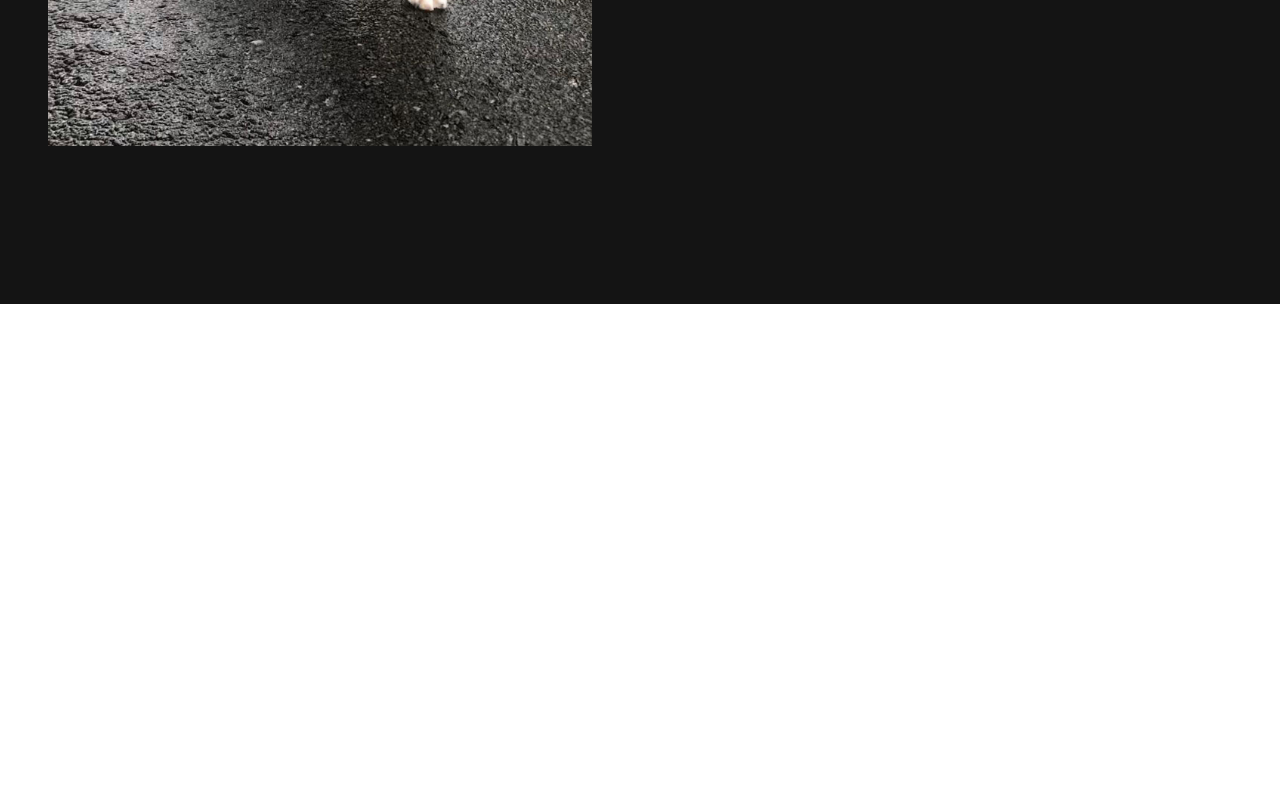
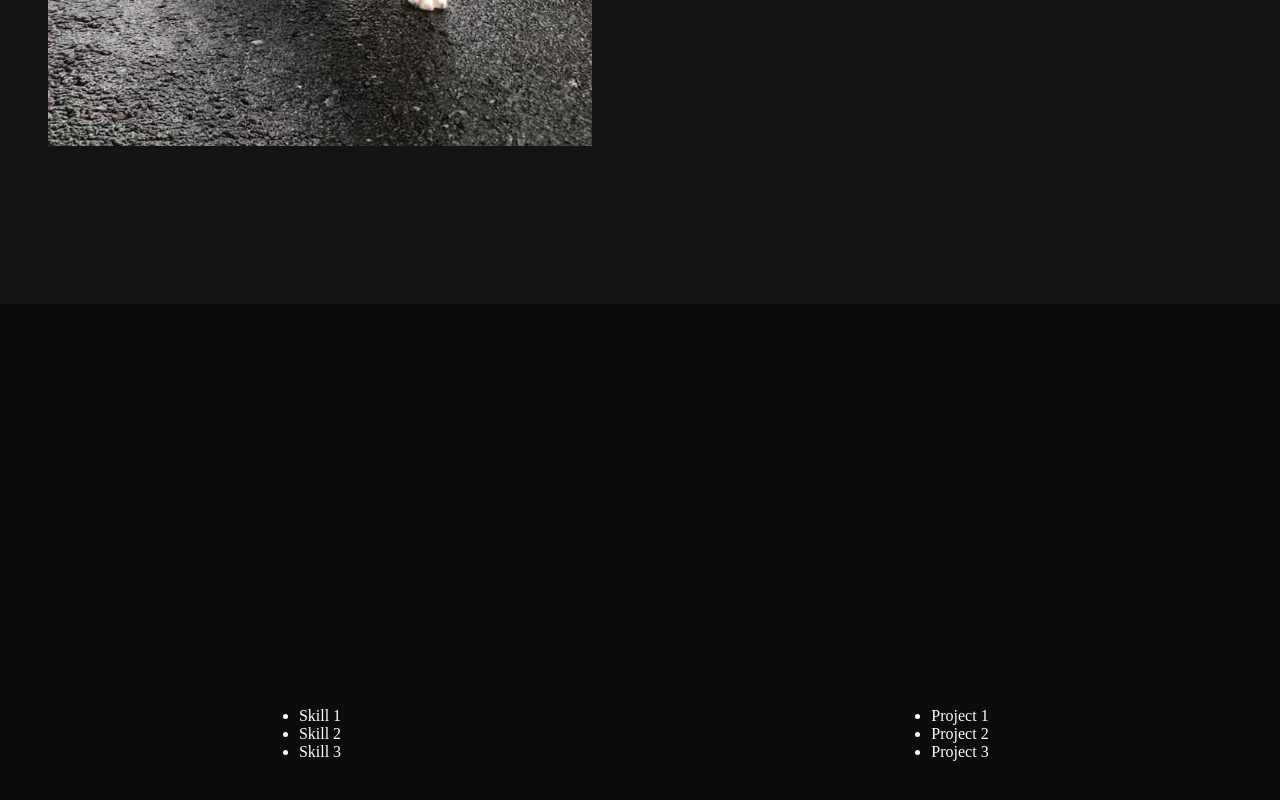
Before and after one commit to mateugazi/CodersCamp_Project_1, a plain HTML site: page index.html in a window 1280 px wide. Shown: the part 1436-2236 px from the top of the page. Before the commit the page ends 1740 px from the top, so only its background shows below. Drawn offline with Linux system fonts and the light colour scheme.

Commit message:
Added skills section and very very basic styling

```diff
--- a/index.html
+++ b/index.html
@@ -69,6 +69,22 @@
                 repellat perferendis voluptate. Provident, alias! Tempore, officiis debitis.</p>
         </div>
     </section>
+    <section class="skills__container">
+        <div class="skills__container__wrapper">
+            <ul class="skills__container__wrapper__skills">
+                <li class="skills__container__wrapper__skills__item">Skill 1</li>
+                <li class="skills__container__wrapper__skills__item">Skill 2</li>
+                <li class="skills__container__wrapper__skills__item">Skill 3</li>
+            </ul>
+        </div>
+        <div class="skills__container__wrapper">
+            <ul class="skills__container__wrapper__projects">
+                <li class="skills__container__wrapper__projects__item">Project 1</li>
+                <li class="skills__container__wrapper__projects__item">Project 2</li>
+                <li class="skills__container__wrapper__projects__item">Project 3</li>
+            </ul>
+        </div>
+    </section>
 </body>
 
 </html>
--- a/style.css
+++ b/style.css
@@ -261,3 +261,18 @@
         font-size: 18px;
     }
 }
+
+.skills__container {
+    display: grid;
+    grid-template-columns: 50% 50%;
+    height: 860px;
+    width: 100%;
+    align-items: center;
+    color: #fff;
+    background-color: #0c0c0c;
+}
+
+.skills__container__wrapper {
+    display: grid;
+    place-items: center;
+}
```
